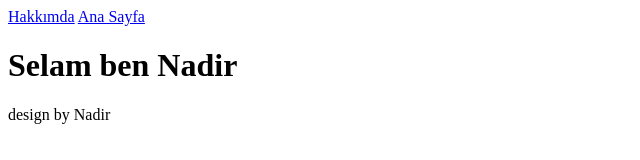
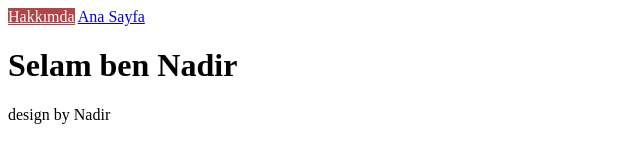
Before and after one commit to nadirozsoy/rick-and-morty-with-next.js, a Next.js app: page /about in a window 1280 px wide. Shown: the top 160 px of the page, without its empty margins (0-640 px from the left). Built offline with nearby package versions, Linux system fonts and the light colour scheme.

Commit message:
module.css ile daha unique bir tasarım

```diff
--- /dev/null
+++ b/components/nav.module.css
@@ -0,0 +1,4 @@
+.rodi{
+    background-color: rgb(180, 69, 69);
+    color: aliceblue;
+}
--- a/components/navigation.jsx
+++ b/components/navigation.jsx
@@ -1,10 +1,11 @@
 import Link from "next/link";
+import styles from "./nav.module.css";
 
 function Navigation() {
   return (
     <nav>
       <Link href="/about">
-        <a>Hakkımda</a>
+        <a className={styles.rodi}>Hakkımda</a>
       </Link>{" "}
       <Link href="/">
         <a>Ana Sayfa</a>
```
